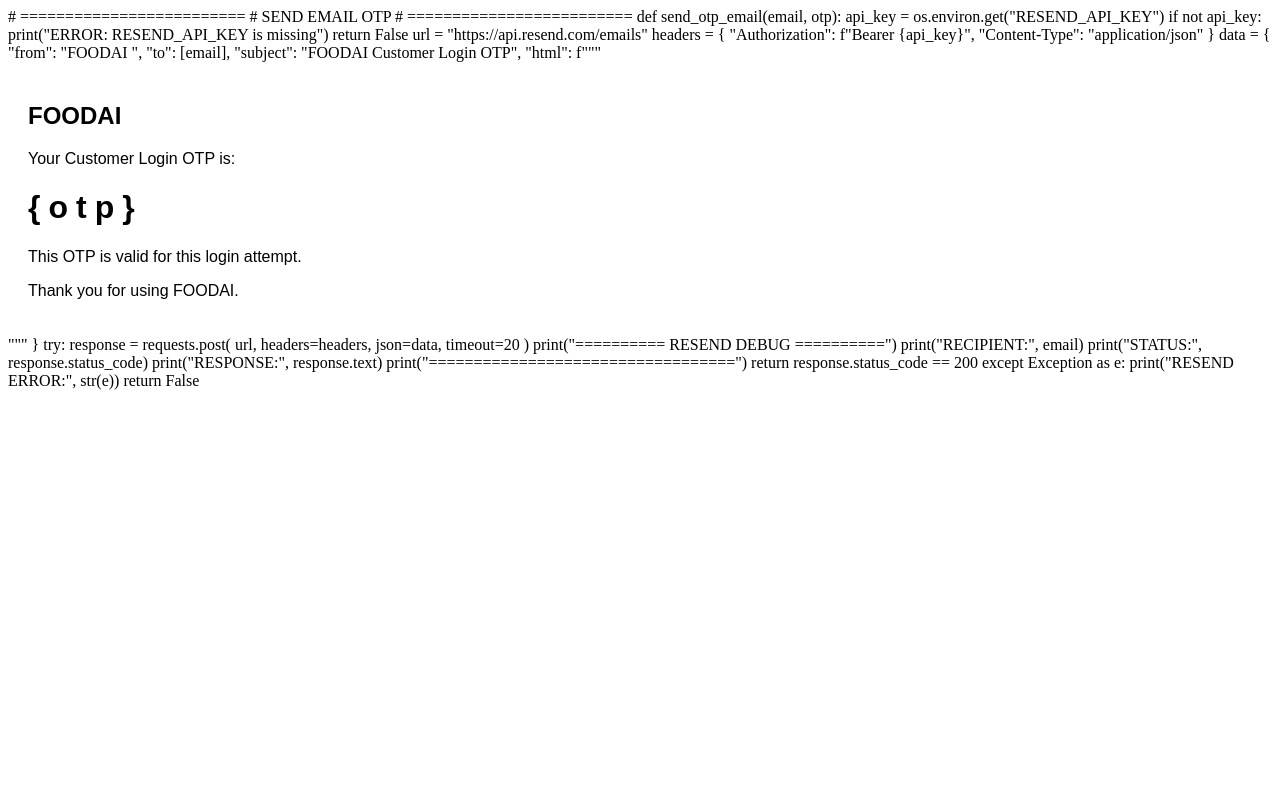
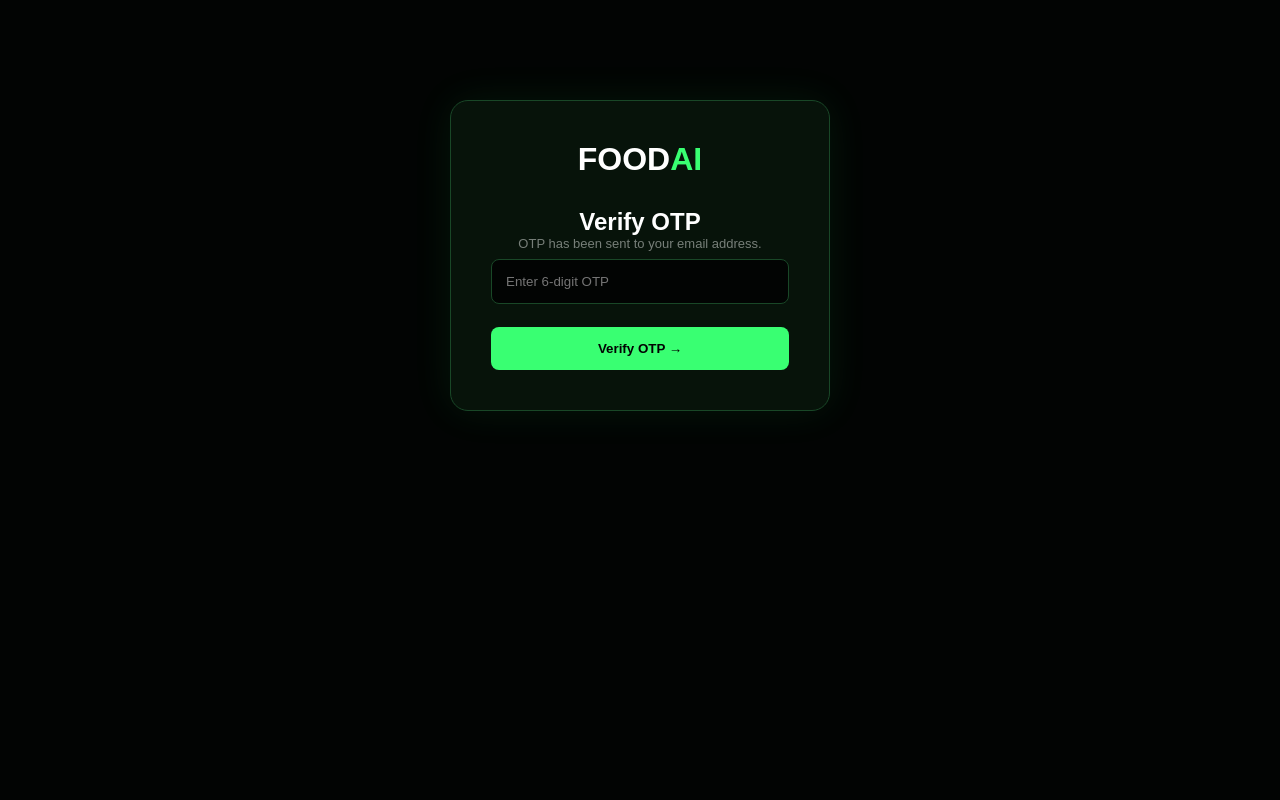
Before and after one commit to michaelrayappanvk-dev/AI-Food, a Flask app: page /verify-otp in a window 1280 px wide. Run offline with Flask 3, Linux system fonts and the light colour scheme.

Commit message:
Fix verify OTP page

```diff
--- a/templates/verify_otp.html
+++ b/templates/verify_otp.html
@@ -1,60 +1,56 @@
-# =========================
-# SEND EMAIL OTP
-# =========================
+<!DOCTYPE html>
+<html lang="en">
 
-def send_otp_email(email, otp):
+<head>
+    <meta charset="UTF-8">
 
-    api_key = os.environ.get("RESEND_API_KEY")
+    <meta name="viewport"
+          content="width=device-width, initial-scale=1.0">
 
-    if not api_key:
-        print("ERROR: RESEND_API_KEY is missing")
-        return False
+    <title>Verify OTP - FOODAI</title>
 
-    url = "https://api.resend.com/emails"
+    <link rel="stylesheet"
+          href="{{ url_for('static', filename='css/style.css') }}">
+</head>
 
-    headers = {
-        "Authorization": f"Bearer {api_key}",
-        "Content-Type": "application/json"
-    }
+<body>
 
-    data = {
-        "from": "FOODAI <onboarding@resend.dev>",
-        "to": [email],
-        "subject": "FOODAI Customer Login OTP",
-        "html": f"""
-        <div style="font-family:Arial;padding:20px;">
-            <h2>FOODAI</h2>
+<div class="login-box">
 
-            <p>Your Customer Login OTP is:</p>
+    <h1>FOOD<span>AI</span></h1>
 
-            <h1 style="letter-spacing:8px;">{otp}</h1>
+    <h2>Verify OTP</h2>
 
-            <p>This OTP is valid for this login attempt.</p>
+    <p>
+        OTP has been sent to your email address.
+    </p>
 
-            <p>Thank you for using FOODAI.</p>
-        </div>
-        """
-    }
+    {% if error %}
+        <p style="color:#ff5555;">
+            {{ error }}
+        </p>
+    {% endif %}
 
-    try:
+    <form method="POST"
+          action="{{ url_for('verify_otp') }}">
 
-        response = requests.post(
-            url,
-            headers=headers,
-            json=data,
-            timeout=20
-        )
+        <input
+            type="text"
+            name="otp"
+            placeholder="Enter 6-digit OTP"
+            maxlength="6"
+            inputmode="numeric"
+            required
+        >
 
-        print("========== RESEND DEBUG ==========")
-        print("RECIPIENT:", email)
-        print("STATUS:", response.status_code)
-        print("RESPONSE:", response.text)
-        print("==================================")
+        <button type="submit">
+            Verify OTP →
+        </button>
 
-        return response.status_code == 200
+    </form>
 
-    except Exception as e:
+</div>
 
-        print("RESEND ERROR:", str(e))
+</body>
 
-        return False
+</html>
```
